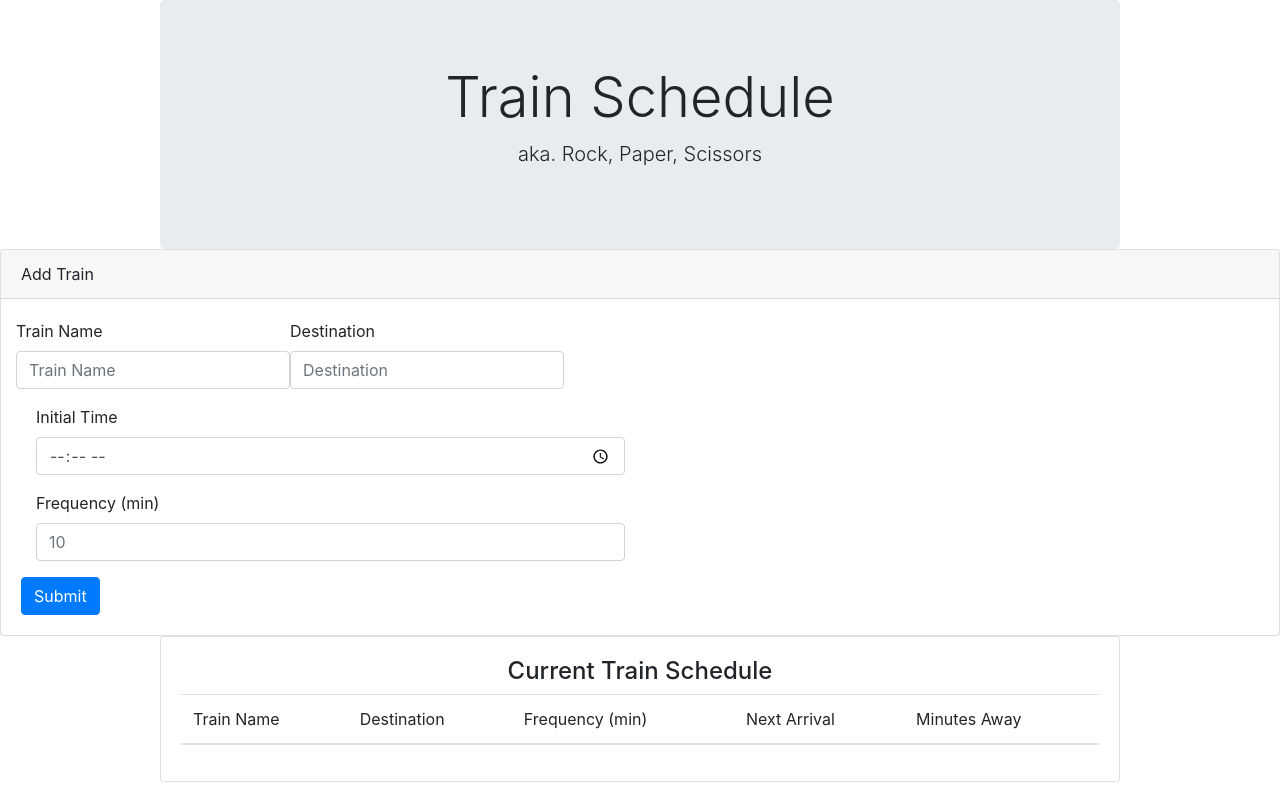
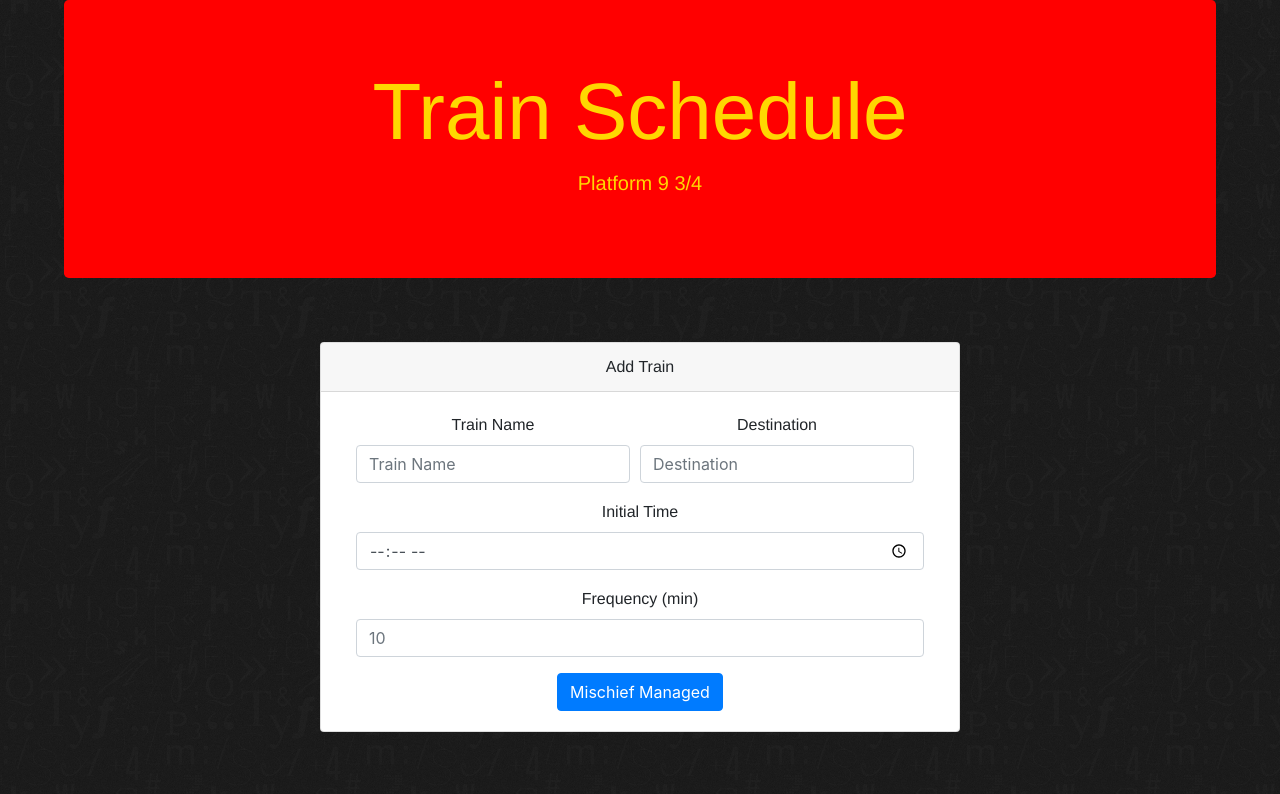
Before and after one commit to Brucimus/TrainSchedule, a plain HTML site: page index.html in a window 1280 px wide. Shown: the top 794 px of the page. Drawn offline with nearby package versions, Linux system fonts and the light colour scheme; no server answers; a web font is replaced by a local one.

Commit message:
added Harry Potter-esque styling

```diff
--- a/assets/css/style.css
+++ b/assets/css/style.css
@@ -0,0 +1,27 @@
+body {
+    background-image: url("../images/type.png");
+}
+.jumbotron, #inputForm, #scheduleDisplay {
+    text-align: center;
+    margin: 0 5% 5% 5%;
+}
+
+.jumbotron {
+    background-color: red;
+    color: gold;
+    font-family: 'Mountains of Christmas', 'Franklin Gothic Medium', 'Arial Narrow', Arial, sans-serif
+}
+
+.sectionHead, label, th {
+    font-family: 'Mountains of Christmas', 'Franklin Gothic Medium', 'Arial Narrow', Arial, sans-serif
+}
+
+.display-4 {
+    font-size: 500%;
+}
+
+#inputForm {
+    margin-left: auto;
+    margin-right: auto;
+    width: 50%;
+}
--- a/index.html
+++ b/index.html
@@ -5,6 +5,9 @@
         <meta name="viewport" content="width=device-width, initial-scale=1.0">
         <meta http-equiv="X-UA-Compatible" content="ie=edge">
         <title>Document</title>
+
+        <!--Font Import-->
+        <link href="https://fonts.googleapis.com/css?family=Mountains+of+Christmas:400,700" rel="stylesheet">
 
         <!--css links-->
         <link rel="stylesheet" href="assets/css/reset.css">
@@ -20,46 +23,46 @@
     </head>
     <body>
         <!--Jumbotron-->
-        <div class="jumbotron" style="width: 960px; text-align: center; margin: 0 auto;">
+        <div class="jumbotron">
             <h1 class="display-4">Train Schedule</h1>
-            <p class="lead">aka. Rock, Paper, Scissors</p>
+            <p class="lead">Platform 9 3/4</p>
         </div>
 
         <!--Schedule Maker-->
-        <div class="card">
-            <div class="card-header">
+        <div class="card" id="inputForm">
+            <div class="card-header sectionHead">
                 Add Train
             </div>
             <div class="card-body">
                 <form>
-                    <div class="form-row">
-                        <div class="form-group">
+                    <div class="form-row col-md-12">
+                        <div class="form-group col-md-6">
                             <label for="inputTrainName">Train Name</label>
                             <input type="text" class="form-control" id="inputTrainName" placeholder="Train Name">
                         </div>
-                        <div class="form-group">
+                        <div class="form-group col-md-6">
                             <label for="inputDestination">Destination</label>
                             <input type="text" class="form-control" id="inputDestination" placeholder="Destination">
                         </div>
                     </div>
-                    <div class="form-group col-md-6">
+                    <div class="form-group col-md-12">
                         <label for="inputInitTime">Initial Time</label>
                         <input type="time" class="form-control" id="inputInitTime" placeholder="12:00">
                     </div>
-                    <div class="form-group col-md-6">
+                    <div class="form-group col-md-12">
                         <label for="inputFrequency">Frequency (min)</label>
                         <input type="number" class="form-control" id="inputFrequency" placeholder="10">
                     </div>
-                    <button type="submit" id="formSubmit" class="btn btn-primary">Submit</button>
+                    <button type="submit" id="formSubmit" class="btn btn-primary">Mischief Managed</button>
                 </form>
             </div>
         </div>
 
         <!--Schedule-->
-        <div class="card" style="width: 960px; margin-left:auto; margin-right: auto">
+        <div id="scheduleDisplay" class="card">
             <div class="card-body">
-                <div>
-                    <h4 style="text-align: center">Current Train Schedule</h4>
+                <div class="sectionHead">
+                    <h4>Current Train Schedule</h4>
                 </div>
                 <table class="table">
                     <thead>
```
Also changed, not shown: assets/javascript/app.js (+8 -8 lines), assets/images/type.png (added).
